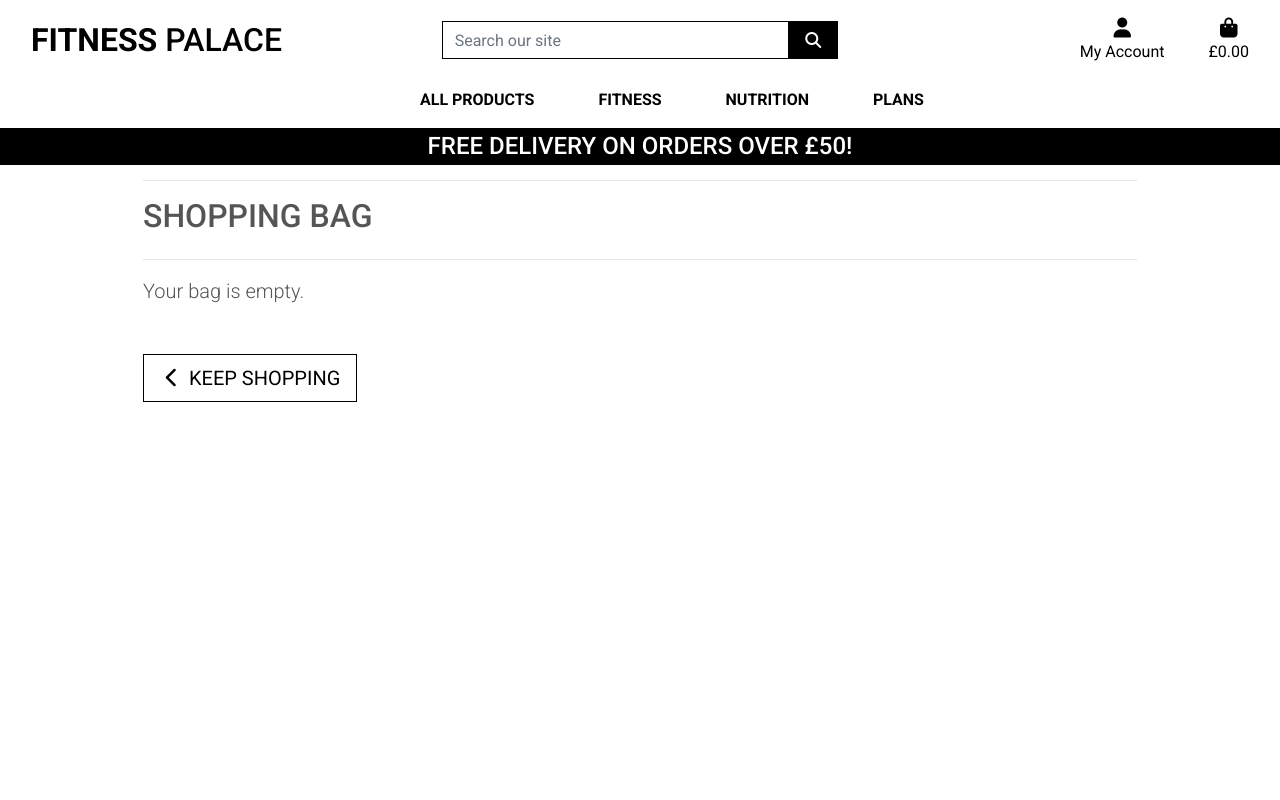
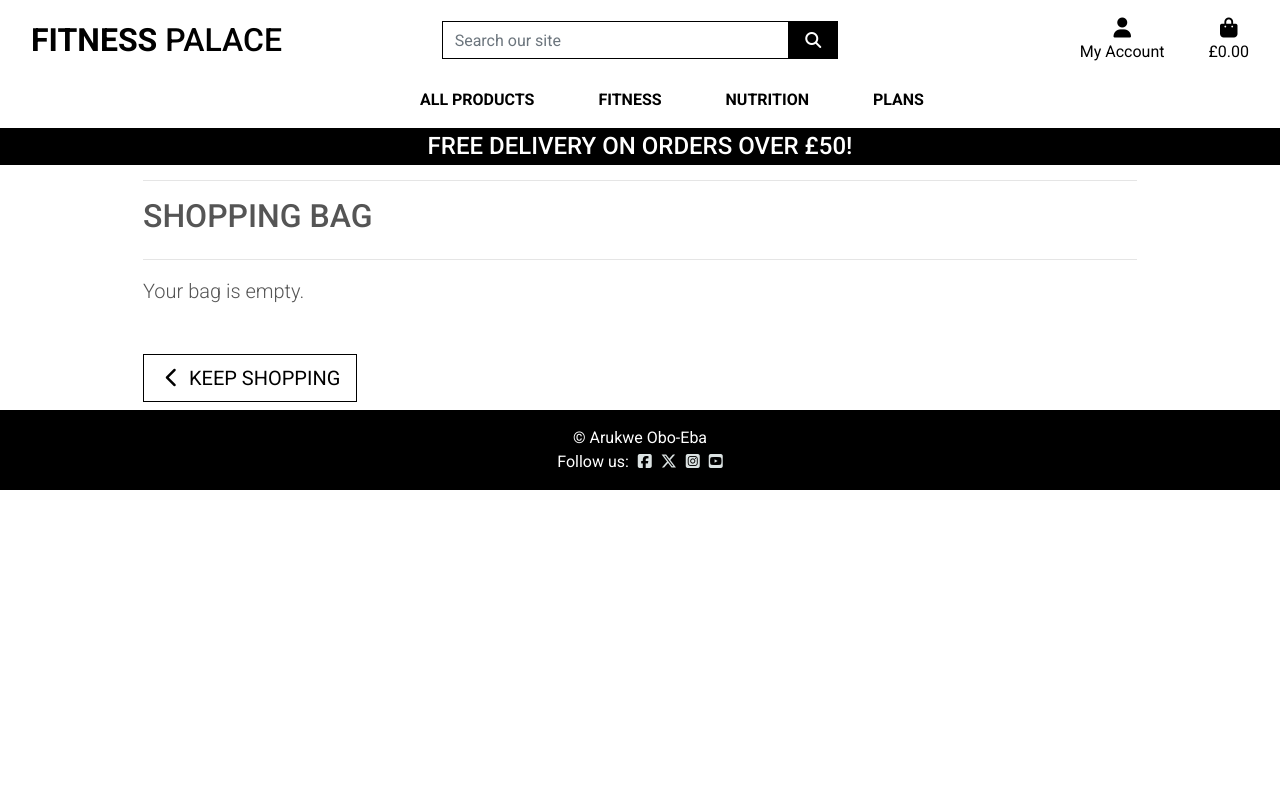
Before and after one commit to osaroo3/fitness-palace-ci-project5, a Django app: page /bag/ in a window 1280 px wide. Run offline with Django 3.2, Linux system fonts and the light colour scheme; parts of the project's set-up code (start-up, migrations or seed data) failed here and were passed over; some libraries are stand-ins or nearby versions.

Commit message:
Added footer to base file with some styling

```diff
--- a/static/css/base.css
+++ b/static/css/base.css
@@ -336,6 +336,19 @@ a.category-badge > span.badge:hover {
     color: #23BBBB;
 }
 
+/* Footer*/
+
+.link {
+    margin-left: 5px;
+    color: #dbe2e2;
+    text-decoration: none;
+}
+
+.link:hover,
+.link:active {
+    color: #445261;
+    text-decoration: underline;
+}
 
 /* fixed top navbar only on medium and up */
 @media (min-width: 992px) {
--- a/templates/base.html
+++ b/templates/base.html
@@ -167,6 +167,17 @@
     {% block content %}
     {% endblock %}
 
+    <!-- Footer -->
+    <footer class="footer mt-auto py-3 bg-black">
+        <p class="m-0 text-center text-white">&copy; Arukwe Obo-Eba</p>
+        <p class="m-0 text-center text-white">Follow us:
+            <a href="https://www.facebook.com/" target="_blank"><i class="fab fa-facebook-square ms-3 link"></i></a>
+            <a href="https://www.twitter.com/" target="_blank"><i class="fab fa-x-twitter ms-3 link"></i></a>
+            <a href="https://www.instagram.com/" target="_blank"><i class="fab fa-instagram-square ms-3 link"></i></a>
+            <a href="https://www.youtube.com/" target="_blank"><i class="fab fa-youtube-square ms-3 link"></i></a>
+        </p>
+    </footer>
+
     {% block postloadjs %}
     <script type="text/javascript">
         $('.toast').toast('show');
```
